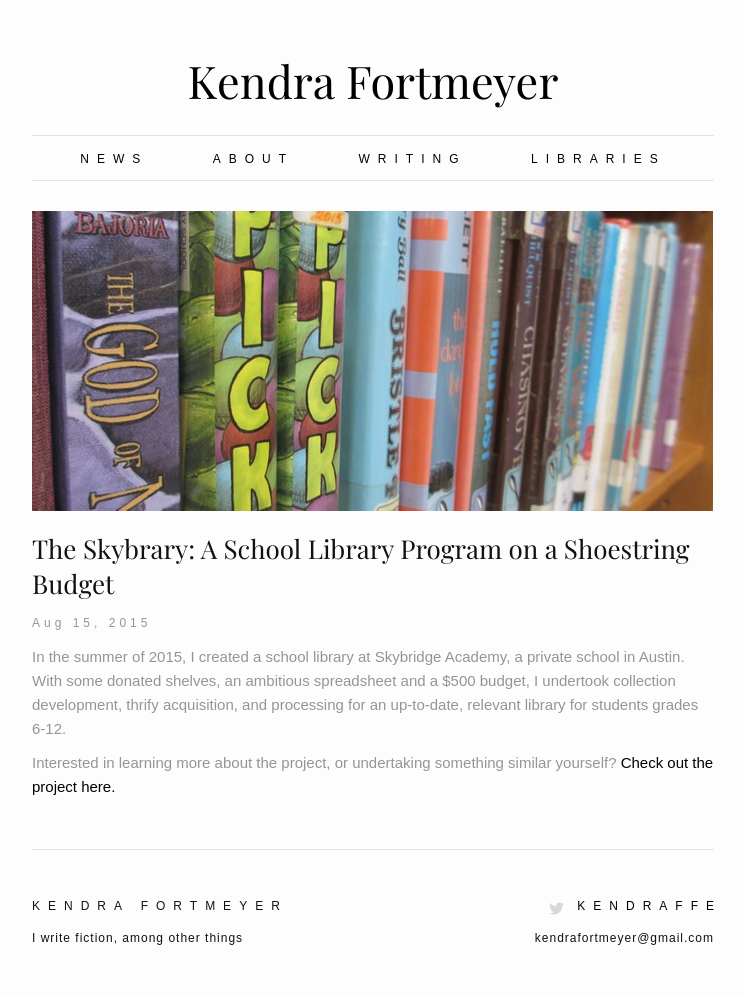
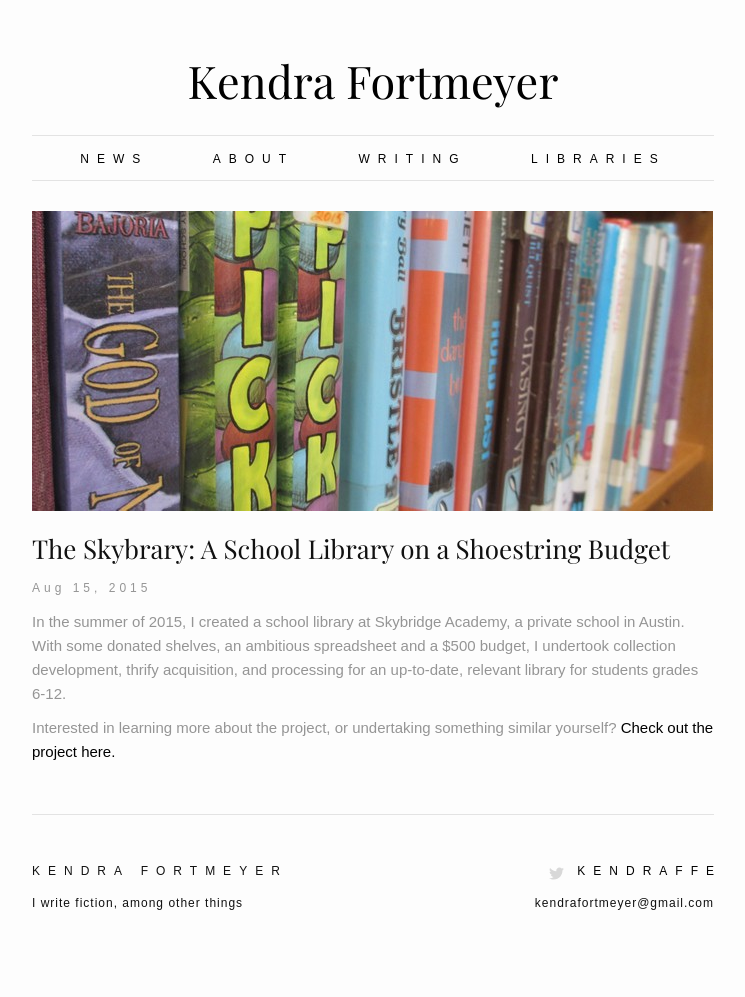
Before and after one commit to rblakemesser/rblakemesser.github.io, a Jekyll site: the page built from _posts/2015-08-15-libraryblog1.markdown, in a window 1280 px wide. Shown: the whole page, without its empty margins (267-1012 px from the left). Built offline with Jekyll 4.4.1, drawn with Linux system fonts in a browser that asks for light colours; some web fonts are replaced; after the commit the page ends 962 px from its top, so only the background shows below that.

```diff
--- a/_posts/2015-08-15-libraryblog1.markdown
+++ b/_posts/2015-08-15-libraryblog1.markdown
@@ -1,6 +1,6 @@
 ---
 layout: post
-title:  "The Skybrary: A School Library Program on a Shoestring Budget"
+title:  "The Skybrary: A School Library on a Shoestring Budget"
 date:   2015-08-15 01:17:45 -0500
 categories: interviews
 image: "/assets/shelfcrop2.jpg"
--- a/_posts/2016-04-30-connectedyouth.markdown
+++ b/_posts/2016-04-30-connectedyouth.markdown
@@ -1,7 +1,7 @@
 ---
 layout: post
 title:  "Austin Public Library: Connected Youth"
-date:   2015-08-30 01:17:45 -0500
+date:   2016-04-30 01:17:45 -0500
 categories: interviews
 image: "/assets/librarycard.jpg"
 link: "https://library.austintexas.gov/youth/teens/connected-youth"
--- a/_posts/2016-05-03-casis.markdown
+++ b/_posts/2016-05-03-casis.markdown
@@ -1,7 +1,7 @@
 ---
 layout: post
 title:  "School Library Practicum: a Semester as a Student Librarian at Casis Elementary"
-date:   2015-08-30 01:17:45 -0500
+date:   2016-05-03 01:17:45 -0500
 categories: interviews
 image: "/assets/casiscrop2.jpg"
 link: "http://casiselementary.com/specials/library-casis/"
```
Also changed, not shown: _posts/2016-04-03-somethingcute.markdown (added, +13 -0 lines), assets/somethingcute.png (added).
